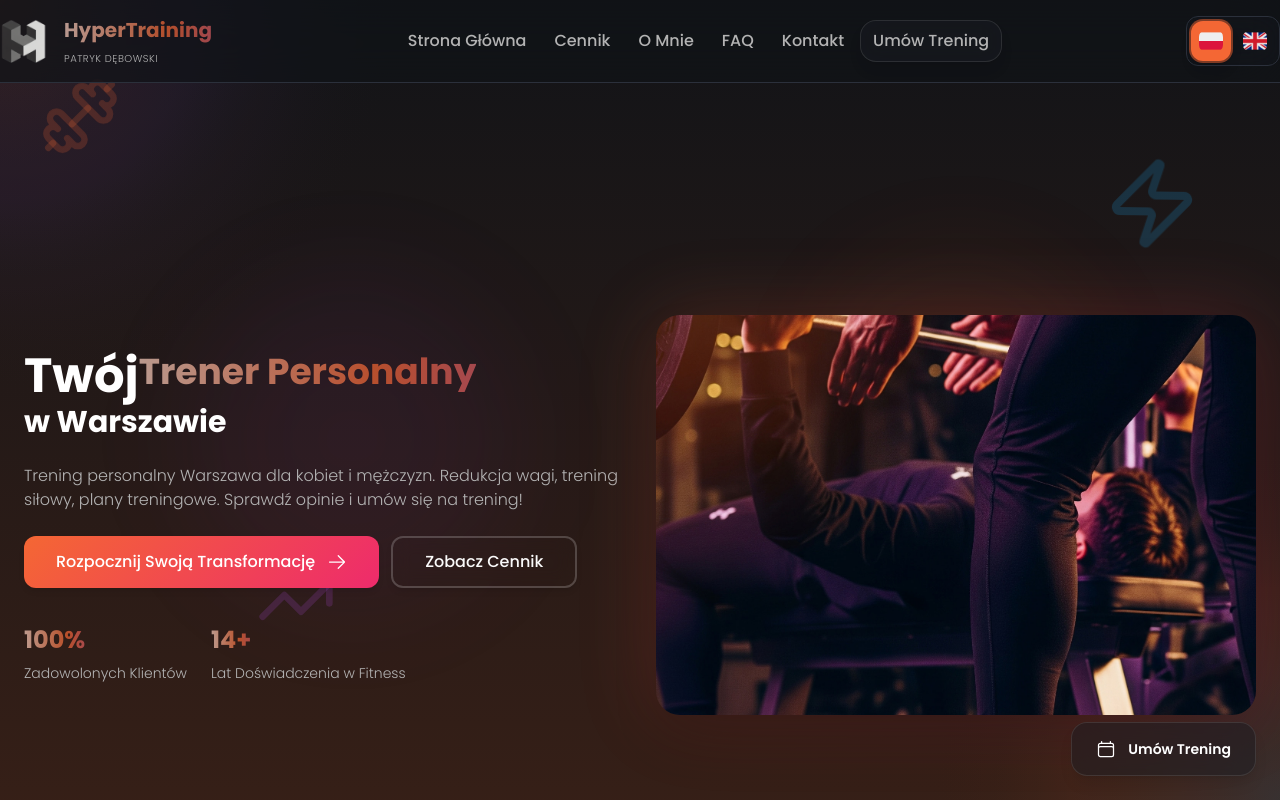
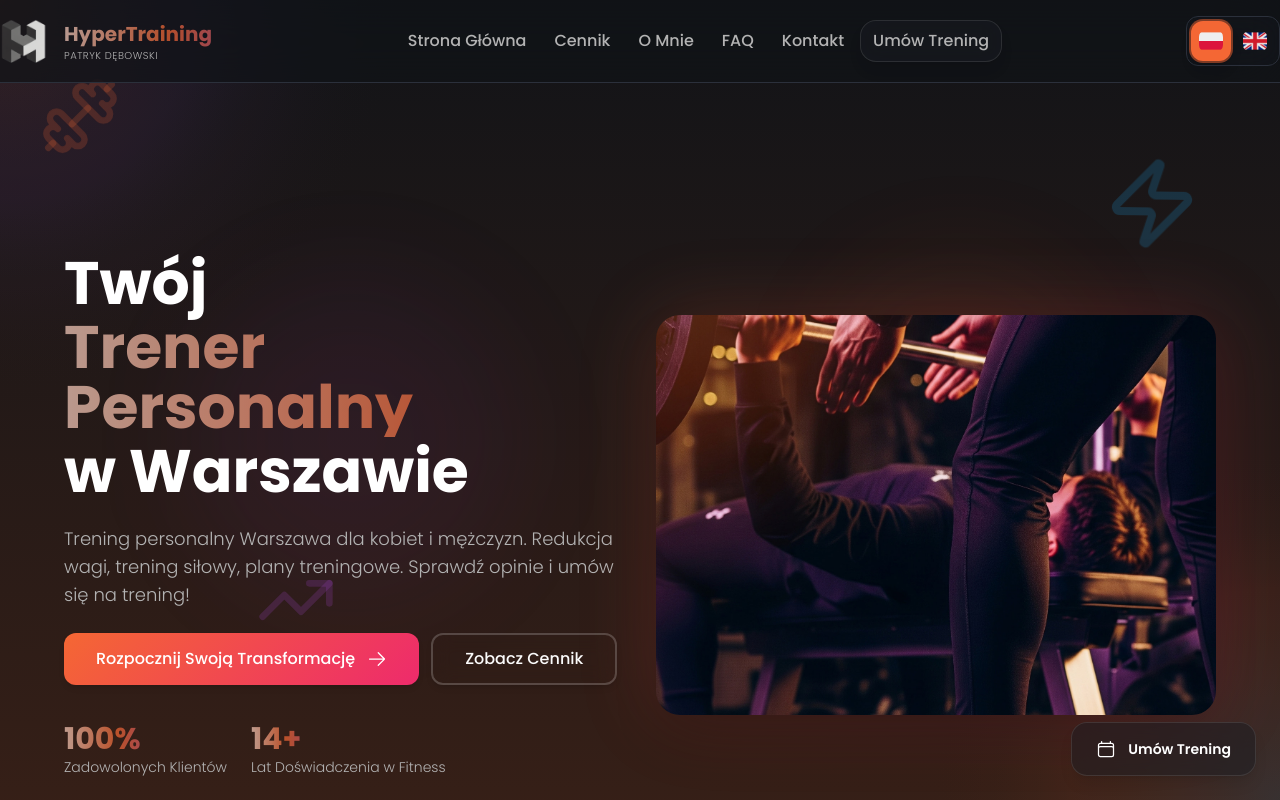
Before and after one commit to Buzka42/hypertraining, a Next.js app: page / in a window 1280 px wide. Shown: the top 800 px of the page. Built offline with nearby package versions, Linux system fonts and the light colour scheme.

Commit message:
Fix mobile overflow issues in hero and CTA sections - Added proper container constraints and maintained responsive button fixes

```diff
--- a/pages/index.tsx
+++ b/pages/index.tsx
@@ -47,15 +47,15 @@ export default function HomePage() {
       {/* Hero Section - Updated to match example site */}
       <section id="home" className="min-h-screen flex items-center justify-center pt-16 w-full overflow-hidden">
         <div className="w-full max-w-full px-4 md:px-6">
-          <div className="grid md:grid-cols-2 gap-6 md:gap-8 items-center">
+          <div className="grid md:grid-cols-2 gap-6 md:gap-8 items-center w-full max-w-6xl mx-auto">
             <div className="space-y-6 animate-slide-up">
-              <h1 className="text-2xl md:text-5xl font-bold leading-tight">
+              <h1 className="text-3xl md:text-6xl font-bold leading-tight">
                 {t('home.hero.title')}
-                <span className="text-shimmer block mt-1 text-xl md:text-4xl">{t('home.hero.subtitle')}</span>
-                <span className="block mt-1 text-xl md:text-3xl">{t('home.hero.location')}</span>
+                <span className="text-shimmer block mt-1">{t('home.hero.subtitle')}</span>
+                <span className="block mt-1">{t('home.hero.location')}</span>
               </h1>
 
-              <p className="text-base text-muted-foreground">
+              <p className="text-base md:text-lg text-muted-foreground">
                 {t('home.hero.description')}
               </p>
 
@@ -71,11 +71,11 @@ export default function HomePage() {
 
               <div className="flex gap-6 pt-3">
                 <div>
-                  <div className="text-2xl font-bold text-shimmer">100%</div>
+                  <div className="text-2xl md:text-3xl font-bold text-shimmer">100%</div>
                   <div className="text-muted-foreground text-sm">{t('home.hero.satisfiedClients')}</div>
                 </div>
                 <div>
-                  <div className="text-2xl font-bold text-shimmer">14+</div>
+                  <div className="text-2xl md:text-3xl font-bold text-shimmer">14+</div>
                   <div className="text-muted-foreground text-sm">{t('home.hero.yearsExperience')}</div>
                 </div>
               </div>
--- a/styles/globals.css
+++ b/styles/globals.css
@@ -200,9 +200,6 @@ section {
   animation: shimmer 8s ease-in-out infinite;
   display: inline-block;
   opacity: 0.7;
-  max-width: 100%;
-  overflow: hidden;
-  text-overflow: ellipsis;
 }
 
 @keyframes shimmer {
```
